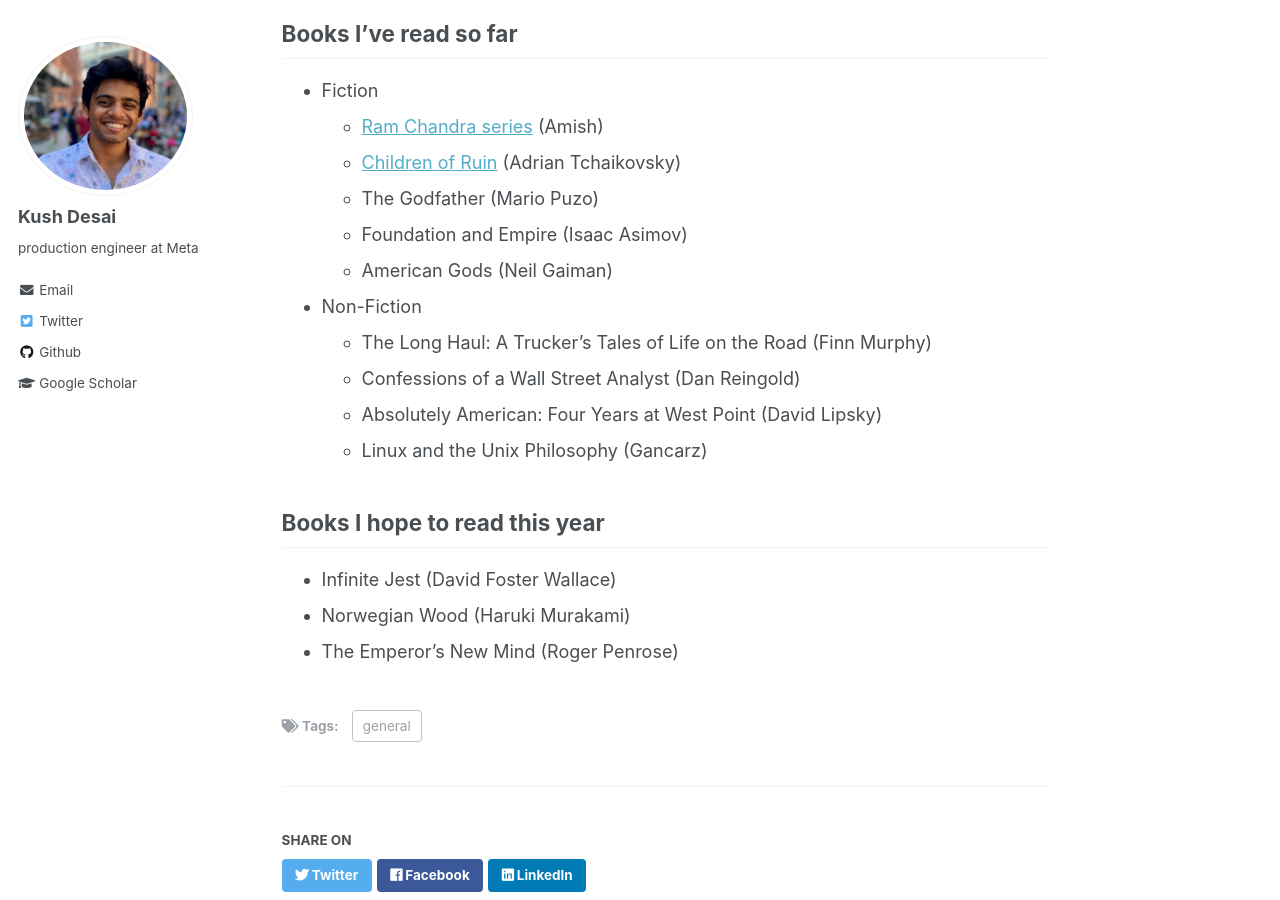
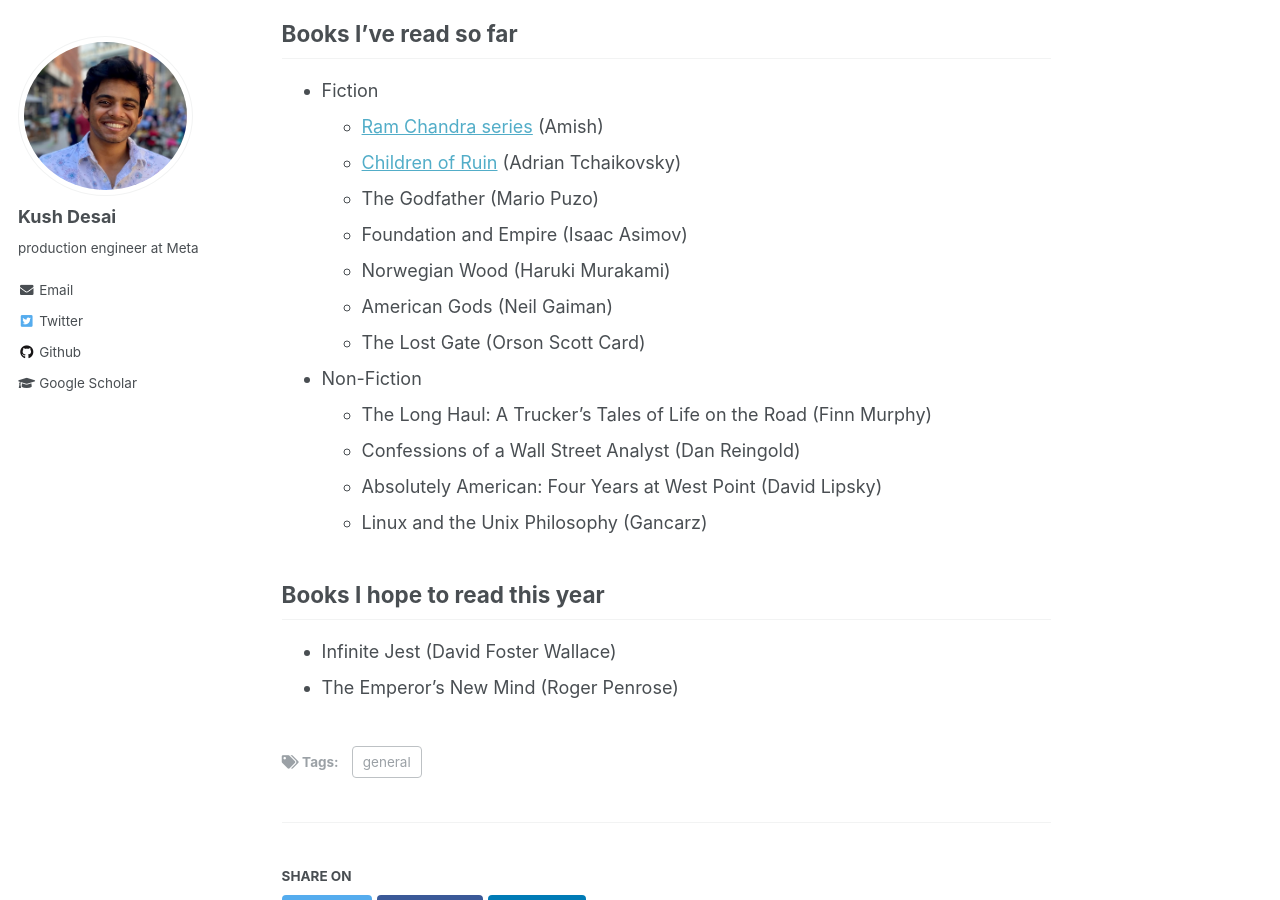
Before and after one commit to kdesai2018/kdesai2018.github.io, a Jekyll site: the page built from _posts/2023-01-01-book-2023.md, in a window 1280 px wide and 900 px high, scrolled down 294 px. Built offline with Jekyll 4.4.1, drawn with Linux system fonts in a browser that asks for light colours.

Commit message:
lost gate

```diff
--- a/_posts/2023-01-01-book-2023.md
+++ b/_posts/2023-01-01-book-2023.md
@@ -14,15 +14,16 @@ A 🏃🏽‍♂️ list
     - [Children of Ruin](https://en.wikipedia.org/wiki/Children_of_Ruin) (Adrian Tchaikovsky)
     - The Godfather (Mario Puzo)
     - Foundation and Empire (Isaac Asimov)
+    - Norwegian Wood (Haruki Murakami)
     - American Gods (Neil Gaiman)
+    - The Lost Gate (Orson Scott Card)
+
 - Non-Fiction
     - The Long Haul: A Trucker's Tales of Life on the Road (Finn Murphy)
     - Confessions of a Wall Street Analyst (Dan Reingold)
     - Absolutely American: Four Years at West Point (David Lipsky)
     - Linux and the Unix Philosophy (Gancarz)
 
-
 ## Books I hope to read this year
 - Infinite Jest (David Foster Wallace)
-- Norwegian Wood (Haruki Murakami)
 - The Emperor's New Mind (Roger Penrose)
```
